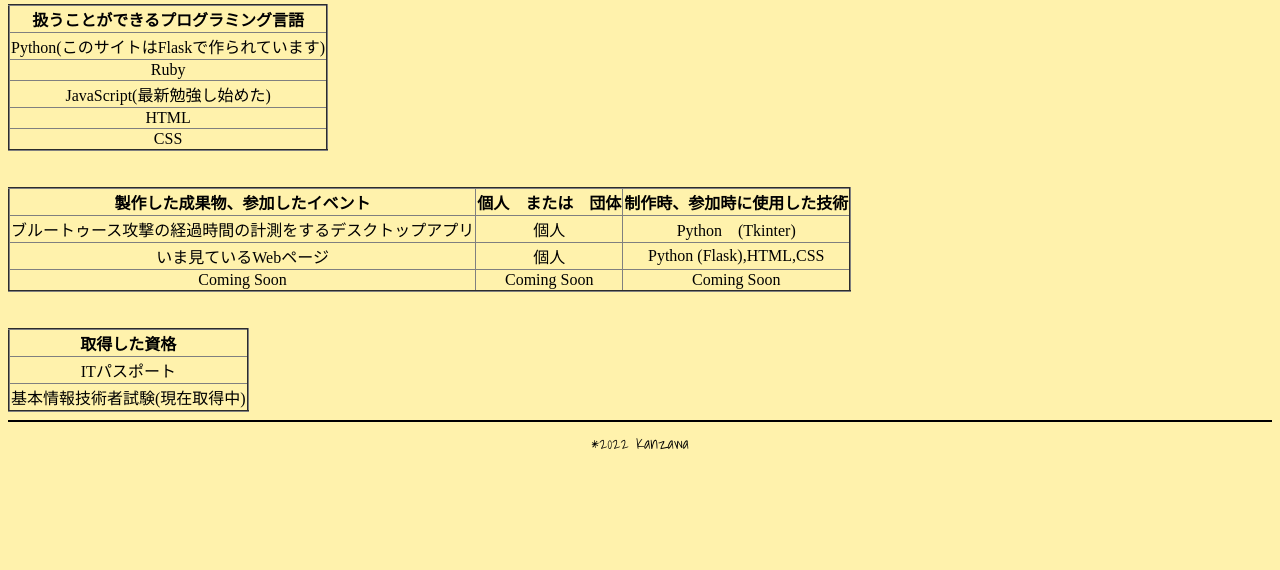
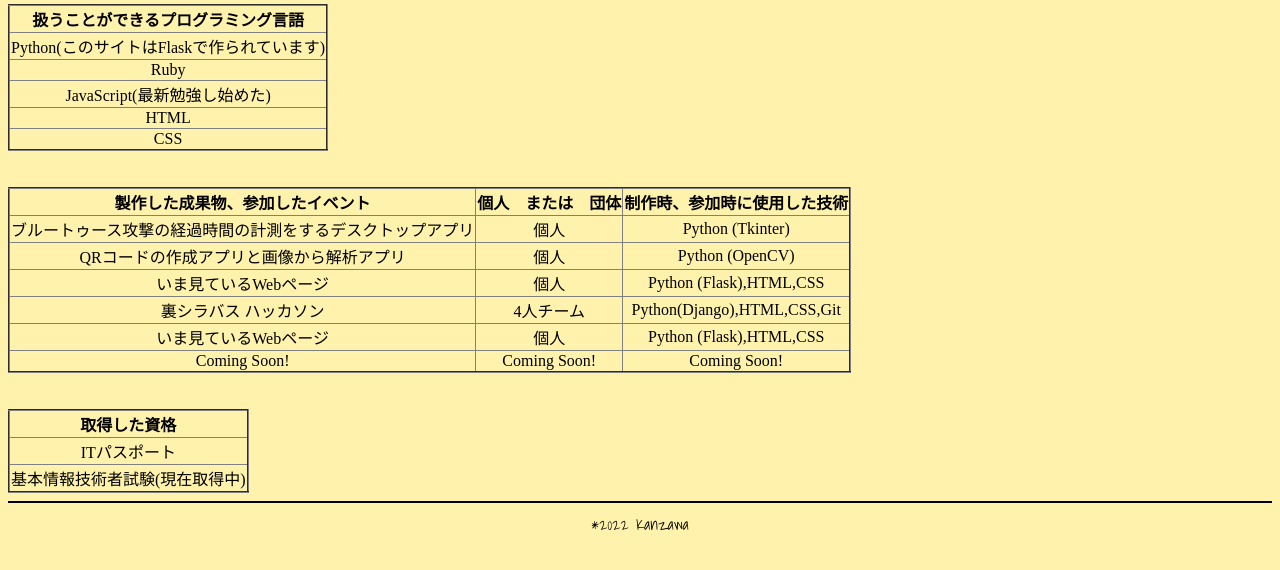
Before and after one commit to kansan-kansan/Heroku, a Flask app: page /deliverables in a window 1280 px wide. Shown: the part 145-715 px from the top of the page. Run offline with Flask 2, Linux system fonts and the light colour scheme; some web fonts are replaced.

Commit message:
change html(del)

```diff
--- a/templates/deliverables.html
+++ b/templates/deliverables.html
@@ -61,7 +61,26 @@
       <tr>
         <td>ブルートゥース攻撃の経過時間の計測をするデスクトップアプリ</td>
         <td>個人</td>
-          <td>Python　(Tkinter)</td>
+        <td>Python (Tkinter)</td>
+      </tr>
+
+      <tr>
+        <td>QRコードの作成アプリと画像から解析アプリ</td>
+        <td>個人</td>
+        <td>Python (OpenCV)</td>
+      </tr>
+
+      <tr>
+          <td>いま見ているWebページ</td>
+          <td>個人</td>
+          <td>Python (Flask),HTML,CSS</td>
+      </tr>
+
+
+      <tr>
+          <td>裏シラバス ハッカソン</td>
+          <td>4人チーム</td>
+          <td>Python(Django),HTML,CSS,Git</td>
       </tr>
 
       <tr>
@@ -71,9 +90,9 @@
       </tr>
 
       <tr>
-            <td>Coming Soon</td>
-            <td>Coming Soon</td>
-            <td>Coming Soon</td>
+        <td>Coming Soon!</td>
+        <td>Coming Soon!</td>
+        <td>Coming Soon!</td>
       </tr>
     </table>
 
```
Lines whose indentation alone changed are shown as unchanged.
